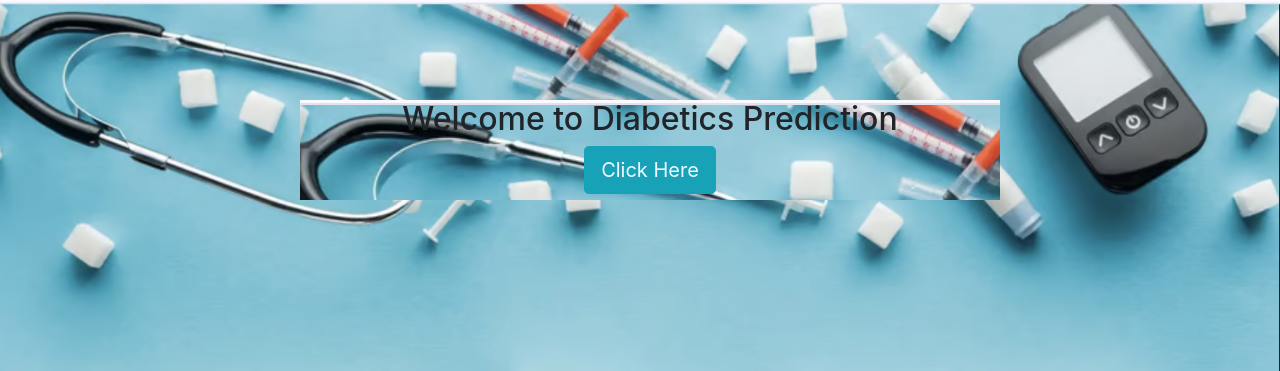
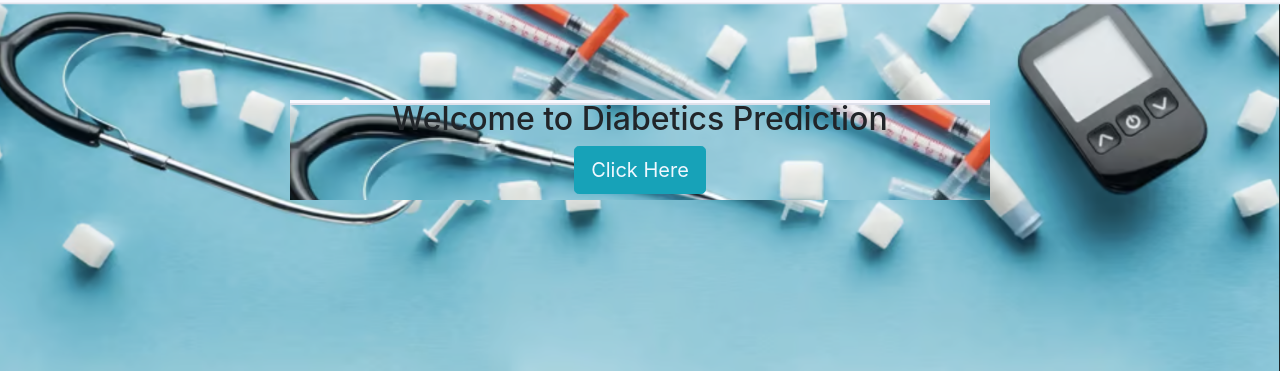
Before and after one commit to Mominul-Islam-cmd/diabetes_django, a Django app: page / in a window 1280 px wide. Shown: the top 371 px of the page. Run offline with Django 5.2, Linux system fonts and the light colour scheme; parts of the project's set-up code (start-up, migrations or seed data) failed here and were passed over; some libraries are stand-ins or nearby versions.

Commit message:
Update home.html

```diff
--- a/Templates/home.html
+++ b/Templates/home.html
@@ -20,7 +20,7 @@
         margin-top: 100px;
         width: 700px;
         height: 100px;
-        margin-left: 300px;
+
 
     }
 
@@ -48,7 +48,7 @@
 
 <body>
 
-    <div class="home">
+    <div class="container-fluid home">
         <h2>Welcome to Diabetics Prediction</h2>
         <button type="submit" class="btn btn-info  btn-lg"> <a href="{% url 'predict_diabetes' %}" class="clik">Click Here</a> </button>
 
```
